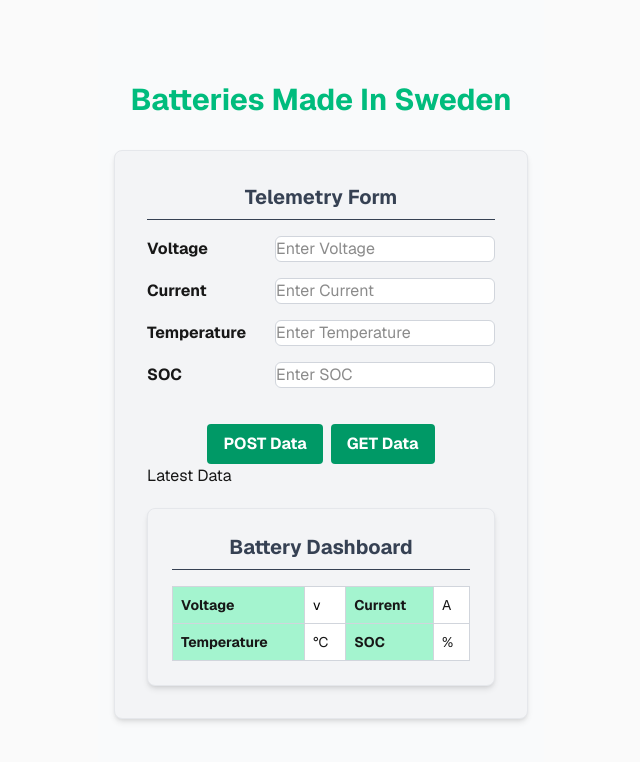
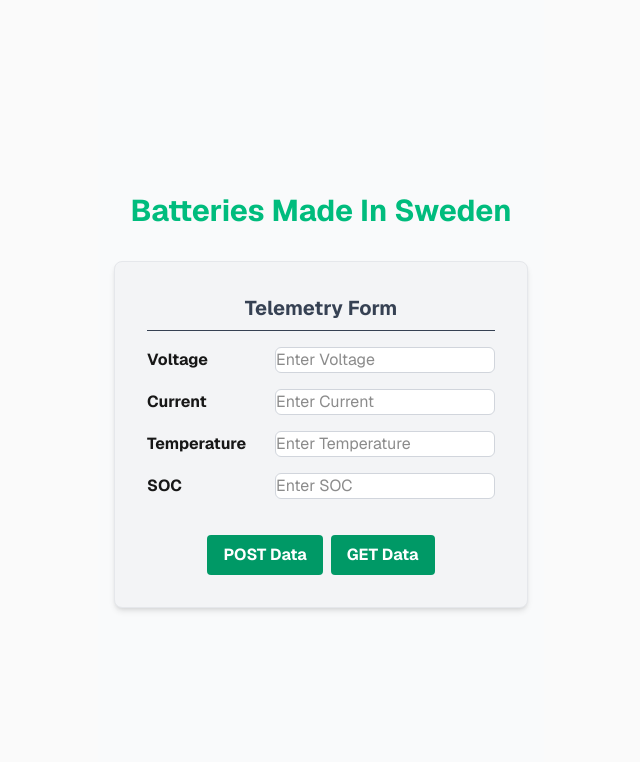
Before and after one commit to Chaitali786/BMS_Dashboard, a Next.js app in the folder bms-dashboard/: page / in a window 1280 px wide. Shown: the top 762 px of the page, without its empty margins (319-959 px from the left). Built offline with nearby package versions, Linux system fonts and the light colour scheme.

Commit message:
battery dashboard hide on first page load

```diff
--- a/bms-dashboard/app/components/telemetry_form.tsx
+++ b/bms-dashboard/app/components/telemetry_form.tsx
@@ -12,6 +12,7 @@ const telemetry_form = () => {
 
   const [isDataSaved, showPostDataMsg] = useState(false);
   const [isDataFetched, showFetchingMsg] = useState(false);
+  const [isDashboardVisible, setIsDashboardVisible] = useState(false);
 
   const postData = async (formData: FormData) => {
     const telemetryFormData = Object.fromEntries(formData);
@@ -62,6 +63,7 @@ const telemetry_form = () => {
           temperature: result.temperature,
           soc: result.soc,
         });
+        setIsDashboardVisible(true)
       }
     } catch (error) {
       console.error("Error fetching latest data", error);
@@ -72,7 +74,8 @@ const telemetry_form = () => {
 
   const getVoltageStatus = (voltageCurrentValue: any) => {
     const voltageLatest = Number(voltageCurrentValue);
-    return voltageLatest >= 240 || voltageLatest >= 200 ? "red" : "black";
+    if (voltageLatest < 200) return "low";
+    if (voltageLatest > 240) return "high";
   };
 
   return (
@@ -143,15 +146,16 @@ const telemetry_form = () => {
         </button>
       </div>
       {isDataSaved && (
-        <div className="bg-green-100 border border-green-400 text-green-700 px-2 py-1 rounded text-[10px] font-bold mt-2">
+        <div className="bg-green-100 border border-green-400 text-green-700 px-2 py-1 rounded text-[10px] font-bold mt-2 ">
           Battery Data Saved Sucessfully !
         </div>
       )}
       {isDataFetched && (
-        <div className="w-4 h-4 border-2 border-gray border-t-transparent  rounded-full animate-spin"></div>
+        <div className="w-4 h-4 border-2 border-gray border-t-transparent rounded-full animate-spin"></div>
       )}
-      {isDataFetched ? "Fetching Data ......" : "Latest Data"}
-      <div className="w-full max-w-md mt-5 bg-gray-100 p-6 rounded-lg shadow-md border border-gray-200">
+      {isDataFetched ? "Fetching Data ......" : ""}
+      {isDashboardVisible &&
+        <div className="w-full max-w-md mt-5 bg-gray-100 p-6 rounded-lg shadow-md border border-gray-200 ">
         <h2 className="text-center text-xl font-bold mb-4 text-gray-700 border-b pb-2">
           Battery Dashboard
         </h2>
@@ -163,11 +167,7 @@ const telemetry_form = () => {
                 Voltage
               </td>
               <td
-                className={`px-2 border-r border-gray-300 ${
-                  getVoltageStatus(latestData.voltage) === "red"
-                    ? "text-red-600 font-bold"
-                    : "text-black"
-                }`}
+                className={"px-2 border-r border-gray-300" }
               >
                 {latestData.voltage}v
               </td>
@@ -192,12 +192,20 @@ const telemetry_form = () => {
           </tbody>
         </table>
 
-        {getVoltageStatus(latestData.voltage) === "red" && (
+        {getVoltageStatus(latestData.voltage) === "low" && (
           <div className="bg-red-100 border border-red-400 text-red-700 px-2 py-1 rounded text-[10px] font-bold mt-2">
-            High Voltage Detected! Please investigate the deviation!
+            LOW Voltage Detected!
+          </div>
+        )}
+        {getVoltageStatus(latestData.voltage) === "high" && (
+          <div className="bg-red-100 border border-red-400 text-red-700 px-2 py-1 rounded text-[10px] font-bold mt-2">
+            HIGH Voltage Detected!
           </div>
         )}
       </div>
+
+      }
+
     </form>
   );
 };
```
